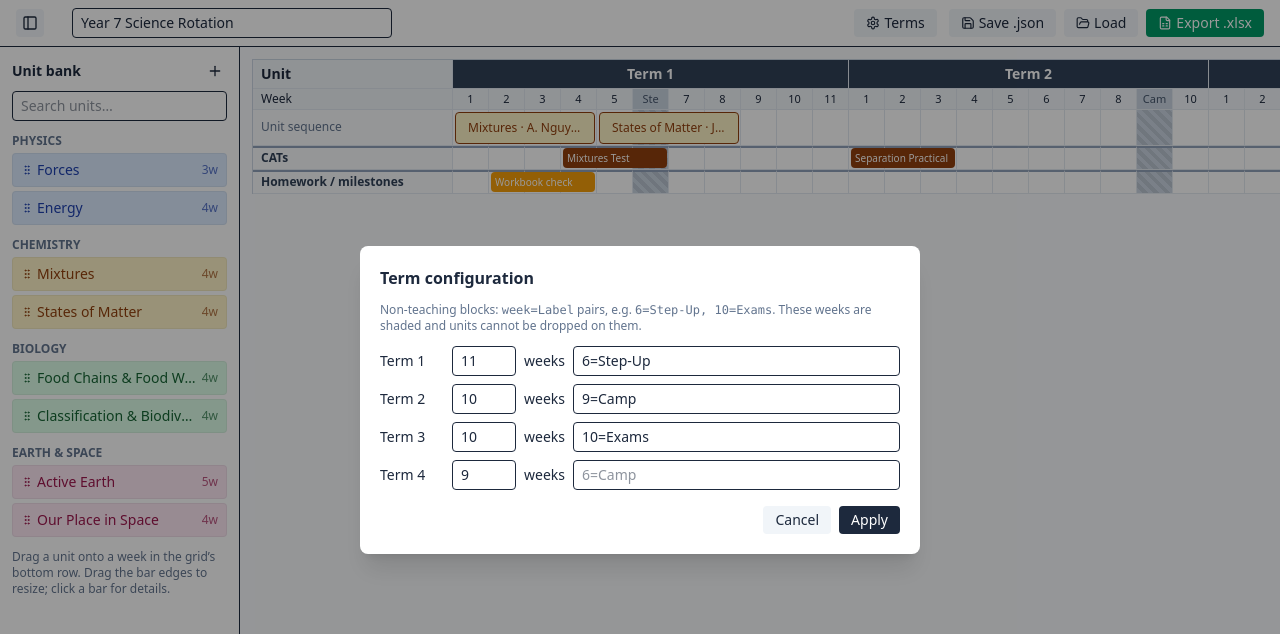
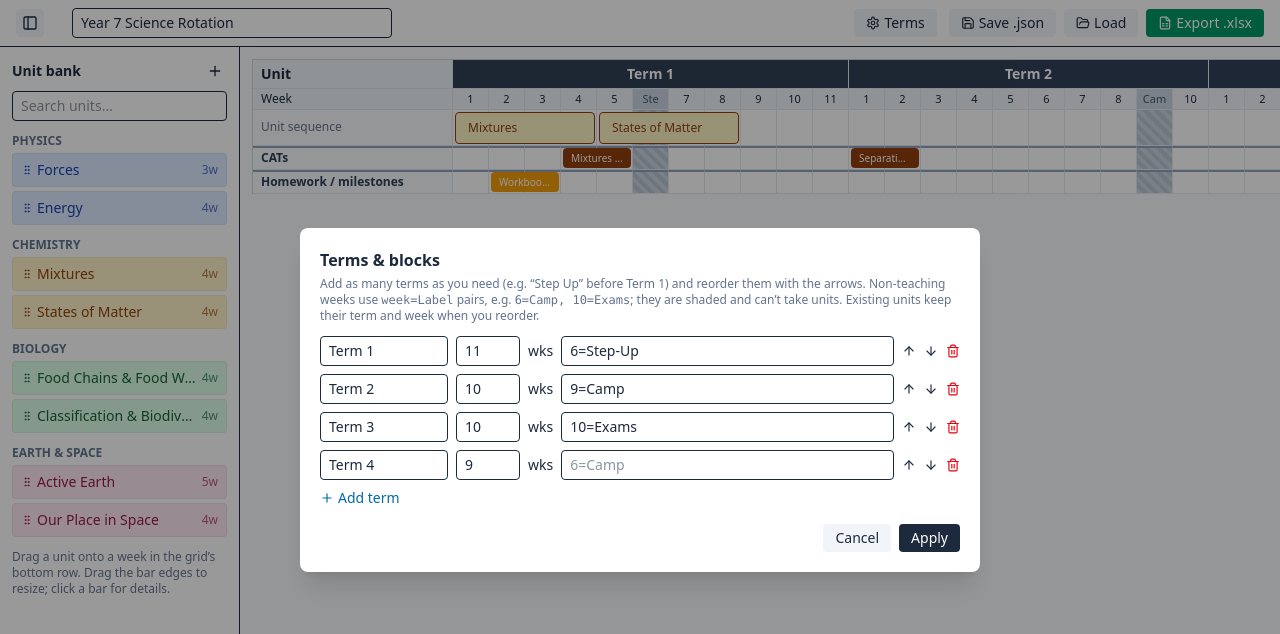
Before and after one commit to MrA-I/Course-timeline-builder, a React (Vite) app: page / in a window 1280 px wide. Both pictures are taken after a click on the button "Terms". Shown: the top 634 px of the page. Built offline with nearby package versions, Linux system fonts and the light colour scheme.

Commit message:
layout of timelines

```diff
--- a/src/App.jsx
+++ b/src/App.jsx
@@ -1,6 +1,6 @@
 import {useState,useMemo} from 'react'
 import {Settings,PanelLeft} from 'lucide-react'
-import {DEFAULT_TERMS,DEFAULT_UNITS,DEFAULT_PLANS,buildWeeks} from './data.js'
+import {DEFAULT_TERMS,DEFAULT_UNITS,DEFAULT_PLANS,buildWeeks,remap} from './data.js'
 import UnitSidebar from './components/UnitSidebar.jsx'
 import TimelineGrid from './components/TimelineGrid.jsx'
 import TermConfigModal from './components/TermConfigModal.jsx'
@@ -36,7 +36,7 @@ export default function App(){
         <TimelineGrid weeks={weeks} terms={terms} rows={rows} units={units} onAdd={add} onUpdate={update} onOpen={setOpenId}/>
       </main>
     </div>
-    {showCfg&&<TermConfigModal terms={terms} onSave={t=>{setState(s=>({...s,terms:t}));setShowCfg(false)}} onClose={()=>setShowCfg(false)}/>}
+    {showCfg&&<TermConfigModal terms={terms} onSave={t=>{const nw=buildWeeks(t);setState(s=>({...s,terms:t,rows:s.rows.map(p=>remap(weeks,nw,p))}));setShowCfg(false)}} onClose={()=>setShowCfg(false)}/>}
     {open&&<UnitModal p={open} unit={units.find(u=>u.id===open.unitId)} weeks={weeks} onChange={patch=>update(open.id,patch)} onDelete={()=>remove(open.id)} onClose={()=>setOpenId(null)}/>}
   </div>)
 }
--- a/src/components/TermConfigModal.jsx
+++ b/src/components/TermConfigModal.jsx
@@ -1,15 +1,22 @@
 import {useState} from 'react'
+import {ArrowUp,ArrowDown,Trash2,Plus} from 'lucide-react'
 const fmt=b=>Object.entries(b||{}).map(([k,v])=>`${k}=${v}`).join(', ')
 const parse=s=>Object.fromEntries(s.split(',').map(x=>x.trim().split('=')).filter(x=>x[0]&&x[1]).map(([k,v])=>[+k,v.trim()]))
 export default function TermConfigModal({terms,onSave,onClose}){
   const [t,setT]=useState(terms.map(x=>({...x,txt:fmt(x.blocks)})))
   const set=(i,p)=>setT(a=>a.map((x,j)=>j===i?{...x,...p}:x))
-  return(<div className="fixed inset-0 bg-black/40 flex items-center justify-center z-50"><div className="bg-white rounded-lg p-5 w-[560px] shadow-xl">
-    <h2 className="font-semibold text-base mb-3">Term configuration</h2>
-    <p className="text-xs text-slate-500 mb-3">Non-teaching blocks: <code>week=Label</code> pairs, e.g. <code>6=Step-Up, 10=Exams</code>. These weeks are shaded and units cannot be dropped on them.</p>
-    {t.map((x,i)=><div key={i} className="flex items-center gap-2 mb-2"><span className="w-16 font-medium">{x.name}</span>
-      <input type="number" min="1" max="15" value={x.weeks} onChange={e=>set(i,{weeks:+e.target.value})} className="w-16 border rounded px-2 py-1"/><span>weeks</span>
-      <input value={x.txt} onChange={e=>set(i,{txt:e.target.value})} placeholder="6=Camp" className="flex-1 border rounded px-2 py-1"/></div>)}
+  const move=(i,d)=>setT(a=>{const b=[...a],j=i+d;if(j<0||j>=b.length)return a;[b[i],b[j]]=[b[j],b[i]];return b})
+  const I="border rounded px-2 py-1"
+  return(<div className="fixed inset-0 bg-black/40 flex items-center justify-center z-50"><div className="bg-white rounded-lg p-5 w-[680px] max-h-[90vh] overflow-y-auto shadow-xl">
+    <h2 className="font-semibold text-base mb-1">Terms & blocks</h2>
+    <p className="text-xs text-slate-500 mb-3">Add as many terms as you need (e.g. “Step Up” before Term 1) and reorder them with the arrows. Non-teaching weeks use <code>week=Label</code> pairs, e.g. <code>6=Camp, 10=Exams</code>; they are shaded and can’t take units. Existing units keep their term and week when you reorder.</p>
+    {t.map((x,i)=><div key={x.id||i} className="flex items-center gap-2 mb-2">
+      <input value={x.name} onChange={e=>set(i,{name:e.target.value})} className={`${I} w-32`}/>
+      <input type="number" min="1" max="20" value={x.weeks} onChange={e=>set(i,{weeks:Math.max(1,+e.target.value||1)})} className={`${I} w-16`}/><span>wks</span>
+      <input value={x.txt} onChange={e=>set(i,{txt:e.target.value})} placeholder="6=Camp" className={`${I} flex-1`}/>
+      <button onClick={()=>move(i,-1)} title="Move earlier"><ArrowUp size={14}/></button><button onClick={()=>move(i,1)} title="Move later"><ArrowDown size={14}/></button>
+      <button onClick={()=>setT(a=>a.length>1?a.filter((_,j)=>j!==i):a)} title="Delete term" className="text-red-600"><Trash2 size={14}/></button></div>)}
+    <button onClick={()=>setT(a=>[...a,{id:'t'+Date.now(),name:'New term',weeks:5,blocks:{},txt:''}])} className="flex items-center gap-1 text-sky-700 mt-1"><Plus size={14}/>Add term</button>
     <div className="flex justify-end gap-2 mt-4"><button onClick={onClose} className="px-3 py-1 rounded bg-slate-100">Cancel</button>
       <button onClick={()=>onSave(t.map(({txt,...x})=>({...x,blocks:parse(txt)})))} className="px-3 py-1 rounded bg-slate-800 text-white">Apply</button></div>
   </div></div>)}
--- a/src/components/TimelineGrid.jsx
+++ b/src/components/TimelineGrid.jsx
@@ -1,28 +1,29 @@
-import {useState,useEffect} from 'react'
+import {useState,useEffect,useRef} from 'react'
 import {DISC} from '../data.js'
+import {layout} from '../layout.js'
 const CW=36
 export default function TimelineGrid({weeks,terms,rows,units,onAdd,onUpdate,onOpen}){
-  const [rs,setRs]=useState(null)
+  const [rs,setRs]=useState(null),moved=useRef(false),N=weeks.length
   useEffect(()=>{if(!rs)return
-    const mv=e=>{const d=Math.round((e.clientX-rs.x0)/CW);let s=rs.start,l=rs.len
-      if(rs.edge==='r')l=Math.max(1,rs.len+d)
-      else{s=Math.min(rs.start+rs.len-1,Math.max(0,rs.start+d));l=rs.len+rs.start-s}
-      l=Math.min(l,weeks.length-s);onUpdate(rs.id,{start:s,len:l})}
+    const mv=e=>{const d=Math.round((e.clientX-rs.x0)/CW);if(d)moved.current=true
+      if(rs.kind==='unit'){let s=rs.start,l=rs.len
+        if(rs.edge==='r')l=Math.max(1,rs.len+d)
+        else{s=Math.min(rs.start+rs.len-1,Math.max(0,rs.start+d));l=rs.len+rs.start-s}
+        l=Math.min(l,N-s);const shift=rs.start-s
+        const fit=a=>a.map(t=>{const w=Math.min(l,Math.max(1,t.week+shift));return {...t,week:w,len:Math.min(t.len||2,l-w+1)}})
+        onUpdate(rs.id,{start:s,len:l,cats:fit(rs.cats),miles:fit(rs.miles)})}
+      else{let week=rs.w0,len=rs.len0
+        if(rs.edge==='m')week=Math.min(rs.max-len+1,Math.max(1,rs.w0+d))
+        else if(rs.edge==='r')len=Math.min(rs.max-week+1,Math.max(1,rs.len0+d))
+        else{week=Math.min(rs.w0+rs.len0-1,Math.max(1,rs.w0+d));len=rs.len0+rs.w0-week}
+        onUpdate(rs.pid,{[rs.key]:rs.arr.map((t,i)=>i===rs.idx?{...t,week,len}:t)})}}
     const up=()=>setRs(null)
     window.addEventListener('mousemove',mv);window.addEventListener('mouseup',up)
     return()=>{window.removeEventListener('mousemove',mv);window.removeEventListener('mouseup',up)}},[rs])
-  const N=weeks.length
   const cols=`200px repeat(${N},${CW}px)`
   const bg=w=>w.block?'bg-slate-300 [background-image:repeating-linear-gradient(45deg,transparent,transparent_4px,rgba(0,0,0,.08)_4px,rgba(0,0,0,.08)_8px)]':'bg-white'
   const cell="border-r border-b border-slate-200"
-  // Pack non-overlapping units onto shared lanes so a year's sequence reads on one line
-  const laneEnd=[],lane={}
-  ;[...rows].sort((x,y)=>x.start-y.start).forEach(p=>{let i=laneEnd.findIndex(e=>e<=p.start);if(i<0){i=laneEnd.length;laneEnd.push(0)}laneEnd[i]=p.start+p.len;lane[p.id]=i})
-  const L=Math.max(1,laneEnd.length)
-  const mk=key=>{const items=[];rows.forEach(p=>{const u=units.find(x=>x.id===p.unitId);if(u)p[key].forEach(t=>items.push({col:p.start+t.week+1,t,p,u}))})
-    const ends=[];items.sort((x,y)=>x.col-y.col).forEach(k=>{k.span=Math.max(1,Math.min(3,N+2-k.col));let j=ends.findIndex(e=>e<=k.col);if(j<0){j=ends.length;ends.push(0)};ends[j]=k.col+k.span;k.sub=j})
-    return {items,n:Math.max(1,ends.length)}}
-  const cats=mk('cats'),miles=mk('miles'),catStart=3+L,mileStart=catStart+cats.n
+  const {L,lane,cats,miles}=layout(rows,units,N),catStart=3+L,mileStart=catStart+cats.n
   const defs=[]
   for(let i=0;i<L;i++)defs.push([3+i,i===0?'Unit sequence':'Overlapping unit',true])
   for(let k=0;k<cats.n;k++)defs.push([catStart+k,k?'':'CATs',false])
@@ -33,22 +34,26 @@ export default function TimelineGrid({weeks,terms,rows,units,onAdd,onUpdate,onOp
     out.push(<div key={'l'+row} style={{gridRow:row,gridColumn:1}} className={`${cell} ${top} px-2 flex items-center bg-slate-50 text-xs ${isUnit?'text-slate-500':'font-semibold text-slate-700'}`}>{label}</div>)
     weeks.forEach(w=>out.push(<div key={'c'+row+'_'+w.gi} style={{gridRow:row,gridColumn:w.gi+2}} className={`${cell} ${top} ${isUnit?'h-9':'h-6'} ${bg(w)}`}
       onDragOver={isUnit?e=>!w.block&&e.preventDefault():undefined} onDrop={isUnit?e=>{e.preventDefault();const id=e.dataTransfer.getData('unit');if(id&&!w.block)onAdd(id,w.gi)}:undefined}/>))})
+  const click=id=>()=>{if(moved.current){moved.current=false;return}onOpen(id)}
   rows.forEach(p=>{
     const u=units.find(x=>x.id===p.unitId);if(!u)return;const c=DISC[u.disc]
-    out.push(<div key={p.id+'bar'} onClick={()=>onOpen(p.id)} title={`${u.name} \u2022 ${p.staff||'Unassigned'}`} style={{gridRow:3+lane[p.id],gridColumn:`${p.start+2} / span ${p.len}`,background:c.bg,color:c.fg,borderColor:c.fg}}
+    out.push(<div key={p.id+'bar'} onClick={click(p.id)} title={u.name} style={{gridRow:3+lane[p.id],gridColumn:`${p.start+2} / span ${p.len}`,background:c.bg,color:c.fg,borderColor:c.fg}}
       className="relative m-0.5 rounded border cursor-pointer flex items-center px-3 text-xs font-medium overflow-hidden whitespace-nowrap z-10">
-      <span className="truncate">{u.name}{p.staff?` \u00b7 ${p.staff}`:''}</span>
-      {['l','r'].map(e=><span key={e} onMouseDown={ev=>{ev.stopPropagation();setRs({id:p.id,edge:e,x0:ev.clientX,start:p.start,len:p.len})}}
+      <span className="truncate">{u.name}</span>
+      {['l','r'].map(e=><span key={e} onMouseDown={ev=>{ev.stopPropagation();moved.current=false;setRs({kind:'unit',id:p.id,edge:e,x0:ev.clientX,start:p.start,len:p.len,cats:p.cats,miles:p.miles})}}
         className={`absolute top-0 bottom-0 w-2 cursor-ew-resize hover:bg-black/20 ${e==='l'?'left-0':'right-0'}`}/>)}</div>)})
-  const chip=(group,start,milestone)=>group.items.forEach((k,n)=>out.push(<div key={(milestone?'m':'c')+n} onClick={()=>onOpen(k.p.id)}
-    title={`${k.u.name}: ${k.t.name}${milestone?'':` (${k.t.type}, ${k.t.role})`}`}
-    style={{gridRow:start+k.sub,gridColumn:`${k.col} / span ${k.span}`,background:milestone?'#f59e0b':DISC[k.u.disc].fg}}
-    className="z-20 m-0.5 rounded text-white text-[10px] px-1 flex items-center truncate whitespace-nowrap cursor-pointer">{k.t.name}</div>))
-  chip(cats,catStart,false);chip(miles,mileStart,true)
+  const chips=(group,start,key,ms)=>group.items.forEach(k=>{
+    const begin=edge=>ev=>{ev.stopPropagation();ev.preventDefault();moved.current=false;setRs({kind:'task',key,idx:k.idx,pid:k.p.id,arr:k.p[key],edge,x0:ev.clientX,w0:k.t.week,len0:Math.max(1,k.t.len||2),max:k.p.len})}
+    out.push(<div key={key+k.p.id+k.idx} onMouseDown={begin('m')} onClick={click(k.p.id)} title={`${k.u.name}: ${k.t.name}${ms?'':` (${k.t.type}, ${k.t.role})`} \u2013 drag to move, drag edges to resize`}
+      style={{gridRow:start+k.sub,gridColumn:`${k.col} / span ${k.span}`,background:ms?'#f59e0b':DISC[k.u.disc].fg}}
+      className="relative z-20 m-0.5 rounded text-white text-[10px] px-2 flex items-center whitespace-nowrap cursor-grab select-none overflow-hidden">
+      <span className="truncate pointer-events-none">{k.t.name}</span>
+      {['l','r'].map(e=><span key={e} onMouseDown={begin(e)} className={`absolute top-0 bottom-0 w-1.5 cursor-ew-resize hover:bg-black/30 ${e==='l'?'left-0':'right-0'}`}/>)}</div>)})
+  chips(cats,catStart,'cats',false);chips(miles,mileStart,'miles',true)
   return(<div className="inline-grid border-t border-l border-slate-300 bg-white" style={{gridTemplateColumns:cols}}>
     <div style={{gridRow:1,gridColumn:1}} className={`${cell} bg-slate-100 font-semibold px-2 flex items-center`}>Unit</div>
     <div style={{gridRow:2,gridColumn:1}} className={`${cell} bg-slate-100 text-xs px-2 flex items-center`}>Week</div>
-    {terms.map((t,ti)=>{const first=weeks.find(w=>w.term===ti);return first&&<div key={ti} style={{gridRow:1,gridColumn:`${first.gi+2} / span ${t.weeks}`}} className={`${cell} bg-slate-700 text-white text-center font-semibold py-1`}>{t.name}</div>})}
+    {terms.map((t,ti)=>{const first=weeks.find(w=>w.term===ti);return first&&<div key={ti} style={{gridRow:1,gridColumn:`${first.gi+2} / span ${t.weeks}`}} className={`${cell} bg-slate-700 text-white text-center font-semibold py-1 truncate px-1`}>{t.name}</div>})}
     {weeks.map(w=><div key={w.gi} title={w.block||''} style={{gridRow:2,gridColumn:w.gi+2}} className={`${cell} text-center text-[11px] py-0.5 ${w.block?'bg-slate-300 text-slate-600':'bg-slate-100'}`}>{w.block?w.block.slice(0,3):w.w}</div>)}
     {out}
   </div>)}
--- a/src/components/UnitModal.jsx
+++ b/src/components/UnitModal.jsx
@@ -8,7 +8,7 @@ export default function UnitModal({p,unit,weeks,onChange,onDelete,onClose}){
   const toggle=c=>onChange({codes:codes.includes(c)?codes.filter(x=>x!==c):[...codes,c]})
   const edit=(key,i,patch)=>onChange({[key]:p[key].map((x,j)=>j===i?{...x,...patch}:x)})
   const del=(key,i)=>onChange({[key]:p[key].filter((_,j)=>j!==i)})
-  const maxW=p.len,wopts=Array.from({length:maxW},(_,i)=>i+1)
+  const maxW=p.len,LenSel=({t,i,k})=><select value={t.len||2} title="Length" onChange={e=>edit(k,i,{len:+e.target.value})} className={inp}>{Array.from({length:Math.max(1,maxW-t.week+1)},(_,j)=>j+1).map(n=><option key={n} value={n}>{n} wk{n>1?'s':''}</option>)}</select>,wopts=Array.from({length:maxW},(_,i)=>i+1)
   const inp="border rounded px-1.5 py-1"
   const list=CURRICULUM.filter(c=>(c.code+c.text+c.disc+c.strand).toLowerCase().includes(q.toLowerCase()))
   const tree=LEVELS.map(lv=>[lv,AREAS.map(a=>[a,list.filter(c=>levelOf(c.code)===lv&&areaOf(c)===a)]).filter(x=>x[1].length)]).filter(x=>x[1].length)
@@ -16,17 +16,16 @@ export default function UnitModal({p,unit,weeks,onChange,onDelete,onClose}){
   return(<div className="fixed inset-0 bg-black/40 flex justify-end z-50"><div className="bg-white w-[560px] h-full overflow-y-auto p-5 shadow-xl">
     <div className="flex items-center mb-3"><h2 className="font-semibold text-base flex-1" style={{color:DISC[unit.disc].fg}}>{unit.name} <span className="text-xs text-slate-500">({unit.disc}, {p.len} wks)</span></h2>
       <button onClick={onDelete} title="Remove from timeline" className="p-1 text-red-600"><Trash2 size={16}/></button><button onClick={onClose} className="p-1"><X size={16}/></button></div>
-    <label className="block mb-4">Staff allocated<input value={p.staff} onChange={e=>onChange({staff:e.target.value})} className={`${inp} w-full mt-1`} placeholder="e.g. A. Nguyen, J. Smith"/></label>
     <h3 className="font-semibold mb-1">CATs</h3>
     {p.cats.map((t,i)=><div key={i} className="flex gap-1 mb-1"><input value={t.name} onChange={e=>edit('cats',i,{name:e.target.value})} className={`${inp} flex-1`}/>
       <select value={t.type} onChange={e=>edit('cats',i,{type:e.target.value})} className={inp}>{CAT_TYPES.map(x=><option key={x}>{x}</option>)}</select>
       <select value={t.role} onChange={e=>edit('cats',i,{role:e.target.value})} className={inp}>{ROLES.map(x=><option key={x}>{x}</option>)}</select>
-      <WeekSel v={t.week} on={w=>edit('cats',i,{week:w})}/><button onClick={()=>del('cats',i)}><X size={14}/></button></div>)}
-    <button onClick={()=>onChange({cats:[...p.cats,{name:'New task',type:'Test',role:'Creator',week:p.len}]})} className="flex items-center gap-1 text-sky-700 mb-4"><Plus size={14}/>Add CAT</button>
+      <WeekSel v={t.week} on={w=>edit('cats',i,{week:w,len:Math.min(t.len||2,p.len-w+1)})}/><LenSel t={t} i={i} k="cats"/><button onClick={()=>del('cats',i)}><X size={14}/></button></div>)}
+    <button onClick={()=>onChange({cats:[...p.cats,{name:'New task',type:'Test',role:'Creator',week:Math.max(1,p.len-1),len:Math.min(2,p.len)}]})} className="flex items-center gap-1 text-sky-700 mb-4"><Plus size={14}/>Add CAT</button>
     <h3 className="font-semibold mb-1">Homework & milestones</h3>
     {p.miles.map((t,i)=><div key={i} className="flex gap-1 mb-1"><input value={t.name} onChange={e=>edit('miles',i,{name:e.target.value})} className={`${inp} flex-1`}/>
-      <WeekSel v={t.week} on={w=>edit('miles',i,{week:w})}/><button onClick={()=>del('miles',i)}><X size={14}/></button></div>)}
-    <button onClick={()=>onChange({miles:[...p.miles,{name:'Workbook check',week:1}]})} className="flex items-center gap-1 text-sky-700 mb-4"><Plus size={14}/>Add milestone</button>
+      <WeekSel v={t.week} on={w=>edit('miles',i,{week:w,len:Math.min(t.len||2,p.len-w+1)})}/><LenSel t={t} i={i} k="miles"/><button onClick={()=>del('miles',i)}><X size={14}/></button></div>)}
+    <button onClick={()=>onChange({miles:[...p.miles,{name:'Workbook check',week:1,len:Math.min(2,p.len)}]})} className="flex items-center gap-1 text-sky-700 mb-4"><Plus size={14}/>Add milestone</button>
     <h3 className="font-semibold mb-1">Victorian Curriculum 2.0 codes <span className="font-normal text-slate-500">({codes.length} selected)</span></h3>
     <input value={q} onChange={e=>setQ(e.target.value)} placeholder="Search code, topic or discipline…" className={`${inp} w-full mb-2`}/>
     <div className="border rounded max-h-96 overflow-y-auto">{tree.map(([lv,areas])=>{const lk=lv;const lc=areas.flatMap(x=>x[1])
--- a/src/data.js
+++ b/src/data.js
@@ -60,10 +60,10 @@ export const CURRICULUM = [
 ].map(([code,strand,disc,text])=>({code,strand,disc,text}))
 
 export const DEFAULT_TERMS=[
- {name:'Term 1',weeks:11,blocks:{6:'Step-Up'}},
- {name:'Term 2',weeks:10,blocks:{9:'Camp'}},
- {name:'Term 3',weeks:10,blocks:{10:'Exams'}},
- {name:'Term 4',weeks:9,blocks:{}},
+ {id:'t1',name:'Term 1',weeks:11,blocks:{6:'Step-Up'}},
+ {id:'t2',name:'Term 2',weeks:10,blocks:{9:'Camp'}},
+ {id:'t3',name:'Term 3',weeks:10,blocks:{10:'Exams'}},
+ {id:'t4',name:'Term 4',weeks:9,blocks:{}},
 ]
 export const DEFAULT_UNITS=[
  {id:'u1',name:'Mixtures',disc:'Chemistry',weeks:4,codes:['VC2S8U06']},
@@ -82,10 +82,16 @@ export const DEFAULT_PLANS={
  'Year 8':[P('p3','u4',0,4,'R. Patel',[{name:'Energy Test',type:'Test',role:'Creator',week:4}],[{name:'Excursion: Scienceworks',week:2}])],
  'Year 9':[P('p4','u5',0,4,'M. Lee',[{name:'Ecosystems Research Task',type:'Research Task',role:'Support',week:4}],[])],
 }
-export const buildWeeks=terms=>{const w=[];terms.forEach((t,ti)=>{for(let i=1;i<=t.weeks;i++)w.push({gi:w.length,term:ti,w:i,block:t.blocks?.[i]||null})});return w}
+export const buildWeeks=terms=>{const w=[];terms.forEach((t,ti)=>{for(let i=1;i<=t.weeks;i++)w.push({gi:w.length,term:ti,w:i,block:t.blocks?.[i]||null,tid:t.id??ti})});return w}
 
 export const LEVELS=['Levels 7 & 8','Levels 9 & 10']
 export const AREAS=['Biological sciences','Chemical sciences','Earth and space sciences','Physical sciences','Science as a Human Endeavour','Science Inquiry']
 export const levelOf=code=>code.startsWith('VC2S10')?LEVELS[1]:LEVELS[0]
 const A={Biology:AREAS[0],Chemistry:AREAS[1],'Earth & Space':AREAS[2],Physics:AREAS[3]}
 export const areaOf=c=>c.strand==='Human Endeavour'?AREAS[4]:c.strand==='Inquiry'?AREAS[5]:A[c.disc]
+
+// Keep a unit in the same term/week when terms are added, removed or reordered
+export const remap=(oldW,newW,p)=>{const f=gi=>{const o=oldW[Math.min(gi,oldW.length-1)];if(!o)return -1
+  const m=newW.filter(x=>x.tid===o.tid);if(!m.length)return -1;return (m.find(x=>x.w===o.w)||m[m.length-1]).gi}
+  let s=f(p.start),e=f(p.start+p.len-1);if(s<0)s=Math.min(p.start,newW.length-1);if(e<s)e=Math.min(s+p.len-1,newW.length-1)
+  return {...p,start:s,len:Math.max(1,e-s+1)}}
--- /dev/null
+++ b/src/exportXlsx.js
@@ -0,0 +1,35 @@
+import ExcelJS from 'exceljs'
+import {DISC} from './data.js'
+import {layout} from './layout.js'
+const fill=a=>({type:'pattern',pattern:'solid',fgColor:{argb:a}})
+const bd={style:'thin',color:{argb:'FFCBD5E1'}},box={top:bd,bottom:bd,left:bd,right:bd}
+export async function buildBuffer(state,weeks){
+  const {terms,units,rows,title}=state,N=weeks.length,wb=new ExcelJS.Workbook(),ws=wb.addWorksheet('Timeline View')
+  const lab=gi=>{const w=weeks[Math.max(0,Math.min(gi,N-1))];return `${terms[w.term].name} W${w.w}`}
+  const grey=fill('FFCBD5E1'),dark=fill('FF334155'),white={bold:true,color:{argb:'FFFFFFFF'}}
+  ws.getColumn(1).width=26;for(let i=0;i<N;i++)ws.getColumn(i+2).width=7
+  ws.getCell(1,1).value=title||'Curriculum timeline';ws.getCell(1,1).font={bold:true,size:14}
+  ws.getCell(2,1).value='Term';ws.getCell(3,1).value='Week';ws.getCell(2,1).font=ws.getCell(3,1).font={bold:true}
+  terms.forEach((t,ti)=>{const f=weeks.find(w=>w.term===ti);if(!f)return;const c=f.gi+2
+    if(t.weeks>1)ws.mergeCells(2,c,2,c+t.weeks-1);const x=ws.getCell(2,c);x.value=t.name;x.alignment={horizontal:'center'};x.font=white;x.fill=dark})
+  weeks.forEach(w=>{const x=ws.getCell(3,w.gi+2);x.value=w.block||w.w;x.alignment={horizontal:'center'};x.font={bold:true,size:w.block?7:10};if(w.block)x.fill=grey})
+  const {L,lane,cats,miles}=layout(rows,units,N),R=g=>g+1,catStart=3+L,mileStart=catStart+cats.n
+  const total=mileStart+miles.n
+  for(let g=3;g<total;g++){const lbl=g<catStart?(g===3?'Unit sequence':'Overlapping unit'):g===catStart?'CATs':g===mileStart?'Homework / milestones':''
+    const c=ws.getCell(R(g),1);c.value=lbl;c.font={bold:g>=catStart&&!!lbl};weeks.forEach(w=>{const x=ws.getCell(R(g),w.gi+2);x.border=box;if(w.block)x.fill=grey})}
+  rows.forEach(p=>{const u=units.find(x=>x.id===p.unitId);if(!u)return;const row=R(3+lane[p.id]),a=p.start+2,b=Math.min(N+1,p.start+p.len+1)
+    if(b>a)ws.mergeCells(row,a,row,b);const x=ws.getCell(row,a);x.value=u.name;x.fill=fill(DISC[u.disc].argb);x.alignment={horizontal:'center'};x.font={bold:true};x.border=box})
+  const put=(group,start,ms)=>group.items.forEach(k=>{const row=R(start+k.sub),b=k.col+k.span-1
+    if(b>k.col)ws.mergeCells(row,k.col,row,b);const x=ws.getCell(row,k.col);x.value=k.t.name;x.alignment={horizontal:'center',wrapText:false};x.font={size:9,bold:true}
+    x.fill=fill(ms?'FFFDE68A':DISC[k.u.disc].argb);x.border=box})
+  put(cats,catStart,false);put(miles,mileStart,true)
+  ws.views=[{state:'frozen',xSplit:1,ySplit:3}]
+  const w2=wb.addWorksheet('Assessment & Curriculum')
+  w2.columns=['Timeline','Unit','Discipline','Unit weeks','Task / milestone','Type','Role','Due','Length (wks)','Curriculum codes'].map((h,i)=>({header:h,width:[22,28,14,20,30,22,10,12,12,50][i]}))
+  rows.forEach(p=>{const u=units.find(x=>x.id===p.unitId);if(!u)return;const codes=(p.codes??u.codes).join(', '),span=lab(p.start)+' \u2013 '+lab(p.start+p.len-1)
+    const add=(t,type,role)=>w2.addRow([title,u.name,u.disc,span,t.name,type,role,lab(p.start+t.week-1),t.len||2,codes])
+    p.cats.forEach(t=>add(t,t.type,t.role));p.miles.forEach(t=>add(t,'Homework / milestone',''))
+    if(!p.cats.length&&!p.miles.length)w2.addRow([title,u.name,u.disc,span,'','','','','',codes])})
+  w2.getRow(1).font=white;w2.getRow(1).fill=dark;w2.autoFilter={from:'A1',to:'J1'};w2.views=[{state:'frozen',ySplit:1}]
+  return wb.xlsx.writeBuffer()
+}
--- /dev/null
+++ b/src/layout.js
@@ -0,0 +1,11 @@
+// Shared by the on-screen grid and the Excel export so they always match
+export function layout(rows,units,N){
+  const laneEnd=[],lane={}
+  ;[...rows].sort((a,b)=>a.start-b.start).forEach(p=>{let i=laneEnd.findIndex(e=>e<=p.start);if(i<0){i=laneEnd.length;laneEnd.push(0)}laneEnd[i]=p.start+p.len;lane[p.id]=i})
+  const mk=key=>{const items=[]
+    rows.forEach(p=>{const u=units.find(x=>x.id===p.unitId);if(!u)return
+      ;(p[key]||[]).forEach((t,idx)=>{const col=p.start+t.week+1;items.push({col,span:Math.max(1,Math.min(Math.max(1,t.len||2),N+2-col)),t,idx,p,u})})})
+    const ends=[];items.sort((x,y)=>x.col-y.col).forEach(k=>{let j=ends.findIndex(e=>e<=k.col);if(j<0){j=ends.length;ends.push(0)};ends[j]=k.col+k.span;k.sub=j})
+    return {items,n:Math.max(1,ends.length)}}
+  return {L:Math.max(1,laneEnd.length),lane,cats:mk('cats'),miles:mk('miles')}
+}
```
Also changed, not shown: src/components/ExportManager.jsx (+10 -35 lines).
